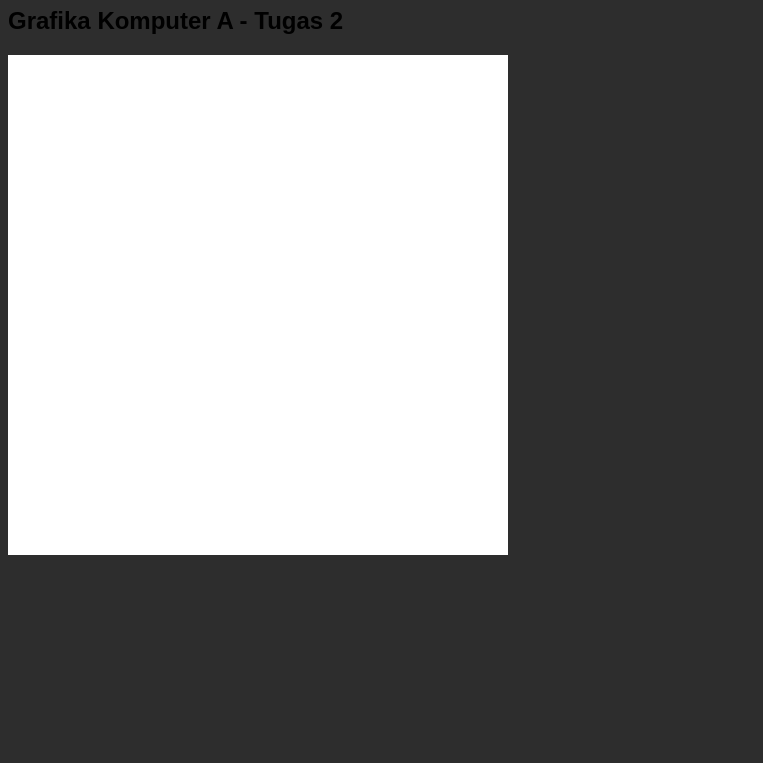
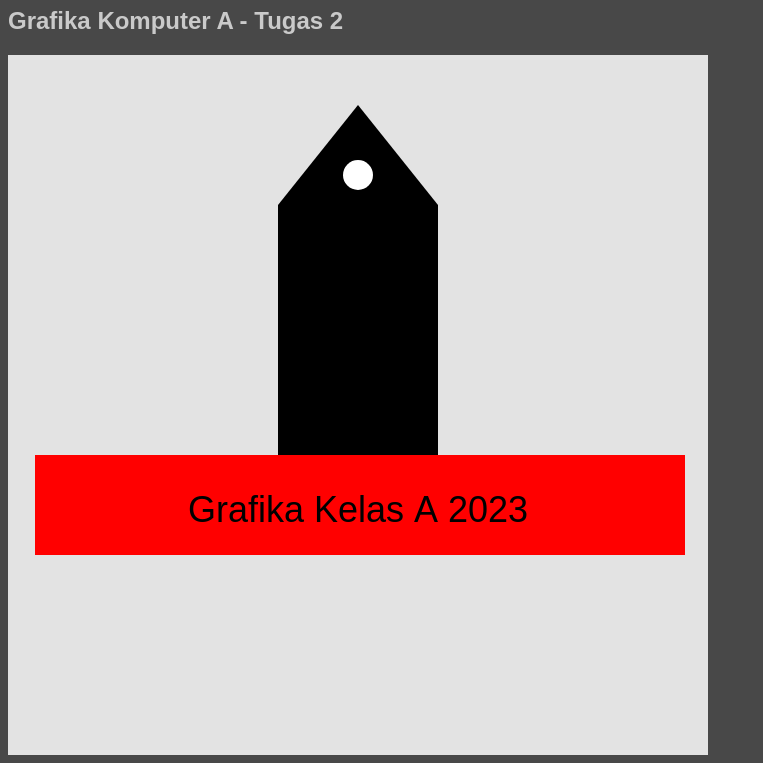
Before and after one commit to tlithaee/grafkom_t2, a plain HTML site: page index.html in a window 1280 px wide. Shown: the part 73-836 px from the top of the page, without its empty margins (0-763 px from the left). Before the commit the page ends 800 px from the top, so only its background shows below. Drawn offline with Linux system fonts and the light colour scheme.

Commit message:
modified:   index.html

```diff
--- a/index.html
+++ b/index.html
@@ -6,10 +6,10 @@
     <title>Tugas 2 Grafkom</title>
     <style>
         body {
-            background-color: #2d2d2d;
+            background-color: #484848;
         }
         canvas {
-            background-color: white;
+            background-color: rgb(227, 227, 227);
             display: block;
         }
         #canvasholder {
@@ -18,6 +18,7 @@
         }
         h1,h2{
             font-family: sans-serif;
+            color: rgb(202, 202, 202);
         }
     </style>
 </head>
@@ -29,7 +30,7 @@
     <h2>
         Grafika Komputer A - Tugas 2
     </h2>
-    <canvas id="canvas" width="500" height="500"></canvas>
+    <canvas id="canvas" width="700" height="700"></canvas>
 
     <script>
 
@@ -39,51 +40,59 @@
 
         function circle() {
             g.beginPath();
-            g.arc(-20,0,50,0,2*Math.PI,false);
+            g.arc(0,0,15,0,2*Math.PI,false);
             g.fill();
         }
 
         function square() {
-            g.fillRect(-70,-100,100,100);
+            g.fillRect(0,0,160,250);
         }
 
         function triangle() {
             g.beginPath();
-            g.moveTo(-50,50);
-            g.lineTo(50,50);
+            g.moveTo(-80,50);
+            g.lineTo(80,50);
             g.lineTo(0,-50);
             g.closePath();
             g.fill();
         }
 
+        function square1() {
+            g.fillRect(0,0,100,650);
+        }
+
         //********************************************************************************
 
         function draw() {
-             g.fillStyle = "white";
-             g.fillRect(0,0,600,600);
-             g.fillStyle = "black";
-
              // TODO: Delete the rest of this function, and replace it with code
              // to draw the assigned pictures, using ONLY the functions
              // square(), fillText(), and circle() along with color changes and
              // and transformations !!
 
-             //------------------------------- sample drawing -----------------------------
-
-             /* g.save();
-             g.translate(150,150);
-             circle();  // draw a circle of radius 50 centered at (0,0)
+             g.save();
+             g.translate(350,100);
+             g.fillStyle = "black";
+             triangle();
              g.restore();
 
              g.save();
-             g.translate(450,150);
-             triangle(); // draw a triangle, centered at (0,0)
+             g.translate(350,120);
+             g.fillStyle = "white";
+             circle();
              g.restore();
 
              g.save();
-             g.translate(150,450);
-             square();  // draw a square with side 100, centered at (0,0)
-             g.restore(); */
+             g.translate(270,150);
+             g.fillStyle = "black";
+             square();
+             g.restore();
+
+             g.save();
+             g.translate(677,400);
+             g.rotate(Math.PI/2);
+             g.fillStyle = "red";
+             square1();
+             g.restore();
 
              // draws a red X, consisting of two transformed squares, centered at (0,0)
              // and then moved to the lower right quadrant
@@ -106,10 +115,10 @@
 
              g.restore(); */
 
-             /* g.font = "40px Arial";
+             g.font = "36px sans-serif";
              g.fillStyle = "black";
              g.textAlign = "center";
-             g.fillText("Grafika Kelas A 2023", canvas.width/2, canvas.height/2); */
+             g.fillText("Grafika Kelas A 2023", canvas.width/2, canvas.height/1.5);
 
              //-------------------------------------------------------------------------
 
```
